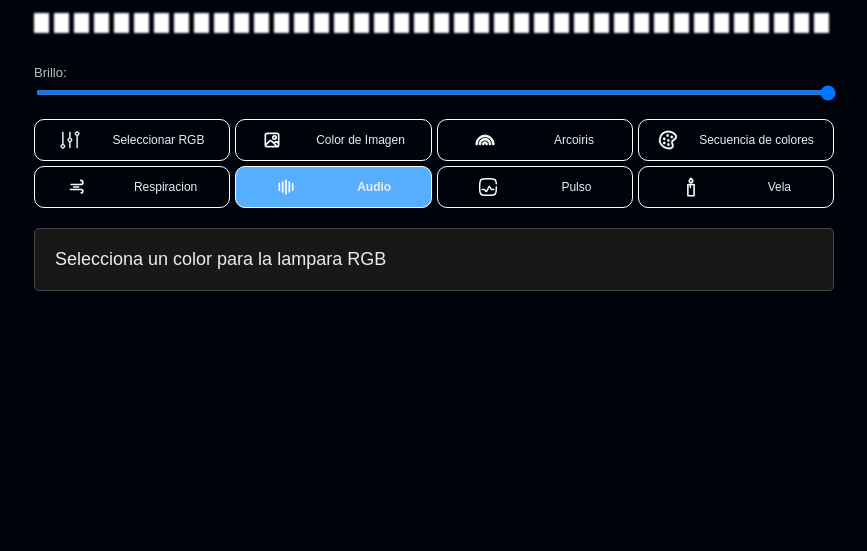
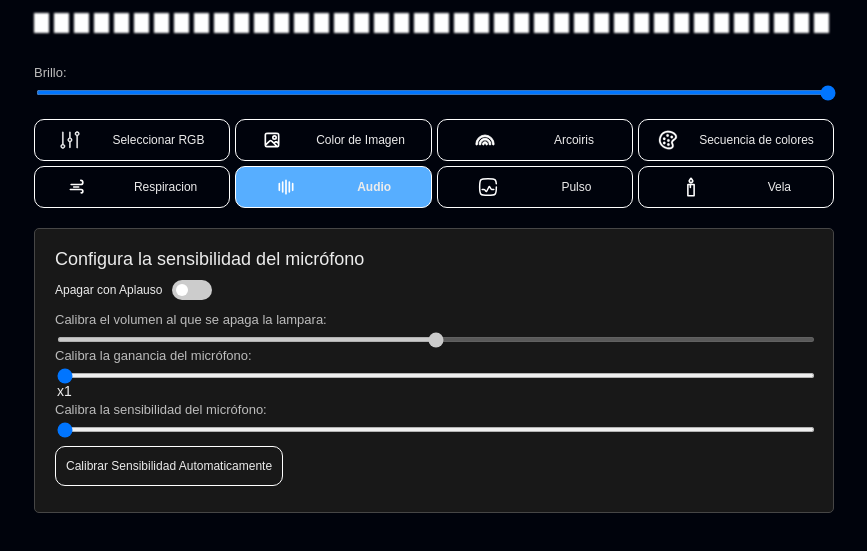
Before and after one commit to Santia545/smart-RGB-LAMP, a plain HTML site: page Esp01WebPage/data/uploads/index.html in a window 1280 px wide. Both pictures are taken after a click on the button "Audio". Shown: the part 87-638 px from the top of the page, without its empty margins (206-1073 px from the left). Drawn offline with Linux system fonts and the light colour scheme; no server answers.

Commit message:
Added controls for audio config

```diff
--- a/Esp01WebPage/data/uploads/index.html
+++ b/Esp01WebPage/data/uploads/index.html
@@ -30,7 +30,7 @@
         </div>
         <div class="brightness">
             <label for="brightness-slider">Brillo:</label>
-            <input type="range" min="0" max="255" value="255" id="brightness-slider" onInput="onBrightnessInput(event)"
+            <input type="range" min="0" max="255" value="255" id="brightness-slider" oninput="onBrightnessInput(event)"
                 onchange="onBrightnessChange(event)">
         </div>
         <div class="controls">
@@ -175,6 +175,36 @@
                 <canvas id="imageCanvas" style="display: none;"></canvas>
                 </canvas>
             </div>
+            <div class="audio-tab">
+                <div class="switch-container" style="align-self: flex-start;">
+                    <p id="info">Apagar con Aplauso</p>
+                    <label class="switch">
+                        <input type="checkbox" onchange="onClapSwitchChange(event)">
+                        <span class="slider"></span>
+                    </label>
+                </div>
+                <div>
+                    <label for="clapVolumeSlider">Calibra el volumen al que se apaga la lampara:</label>
+                    <input type="range" min="30" max="500" step="1" value="265" id="clapVolumeSlider"
+                        onchange="onClapVolumeChange(event)" disabled>
+                </div>
+                <div>
+                    <label for="micGainSlider">Calibra la ganancia del micrófono:</label>
+                    <input type="range" min="1" max="3" step="0.1" value="1" id="micGainSlider"
+                        onInput="((event)=>{output.value = 'x'+event.target.value;})(event)"
+                        onchange="onMicGainChange(event)">
+                    <output id="output" for="myRange">x1</output>
+
+                </div>
+                <div>
+                    <label for="micSensitivitySlider">Calibra la sensibilidad del micrófono:</label>
+                    <input type="range" min="30" max="500" step="1" value="30" id="micSensitivitySlider"
+                        onchange="onMicSensitivityChange(event)">
+                    <!-- TODO: Implement automatic calibration dialog confirmation with instructions -->
+                    <button style="margin: 10px 0px;" id="calibrateButton" onclick="calibrateClapVolume()">Calibrar
+                        Sensibilidad Automaticamente</button>
+                </div>
+            </div>
             <div class="pulse-tab">
                 <div class="switch-container" style="align-self: flex-start;">
                     <p id="info">Pulso suave</p>
@@ -209,7 +239,7 @@
                 <label id="temperatureLabel" for="colorTemperatureSlider">Temperatura de Color, de 1000K( Rojo) a
                     12000K( Azul):</label>
                 <input type="range" min="1000" max="12000" step="100" value="6500" id="colorTemperatureSlider"
-                    onInput="onColorTemperatureInput(event)" onchange="onColorTemperatureChange(event)" disabled>
+                    oninput="onColorTemperatureInput(event)" onchange="onColorTemperatureChange(event)" disabled>
             </div>
         </div>
     </div>
--- a/Esp01WebPage/data/uploads/script.js
+++ b/Esp01WebPage/data/uploads/script.js
@@ -257,13 +257,22 @@ function onBreatheButtonClick(event) {
 
 function onAudioButtonClick(event) {
     for (const node of document.getElementsByClassName('panel')[0].children) {
-        if (node.tagName != "P")
+        if (node.tagName != "P") {
             node.style.display = "none";
+        } else {
+            node.innerText = "Configura la sensibilidad del micrófono"
+        }
     };
+    document.getElementsByClassName("audio-tab")[0].style.display = "flex";
     lampStatus.setEffect('audio', event.target.classList.toggle('active'));
     document.getElementById("breathe").classList.remove('active');
     document.getElementById("pulse").classList.remove('active');
     document.getElementById("candle").classList.remove('active');
+}
+
+function onClapSwitchChange(event) {
+    const value = event.target.checked;
+    document.getElementById("clapVolumeSlider").disabled = !value;
 }
 
 function onPulseButtonClick(event) {
--- a/Esp01WebPage/data/uploads/style.css
+++ b/Esp01WebPage/data/uploads/style.css
@@ -84,6 +84,11 @@ button.active {
     transition: background-color 0.1s ease;
 }
 
+.panel button {
+    flex-direction: column;
+    height: 100%;
+    max-height: 40px;
+}
 .controls {
     display: grid;
     grid-template-columns: repeat(4, minmax(0, 1fr));
@@ -260,6 +265,17 @@ canvas {
     cursor: crosshair;
 }
 
+.audio-tab {
+    display: none;
+    flex-direction: column;
+}
+
+output {
+    color: var(--main-text-color);
+    font-size: 14px;
+    text-align: start;
+    margin: 2px;
+}
 .pulse-tab {
     display: none;
     flex-direction: column;
```
